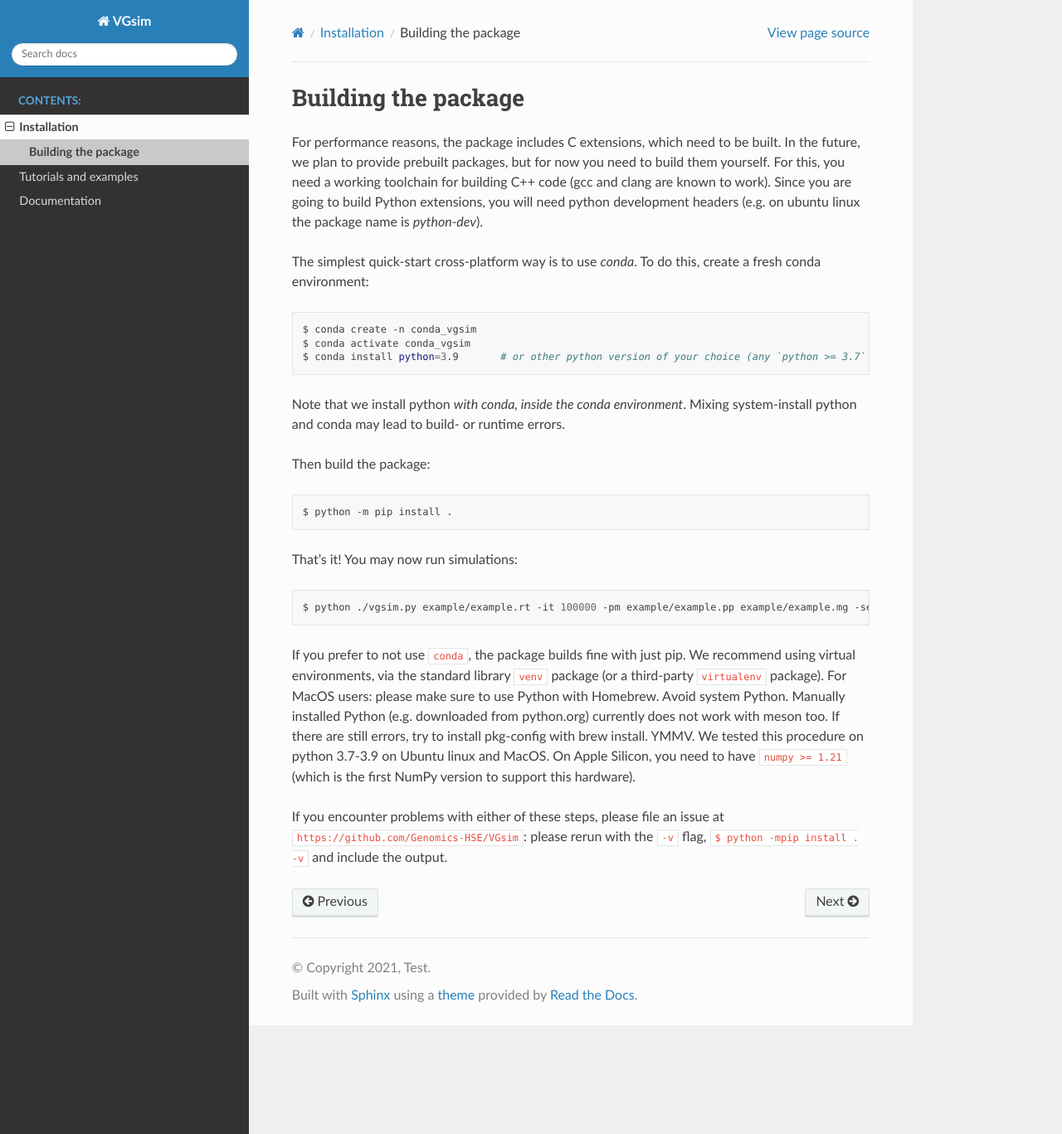
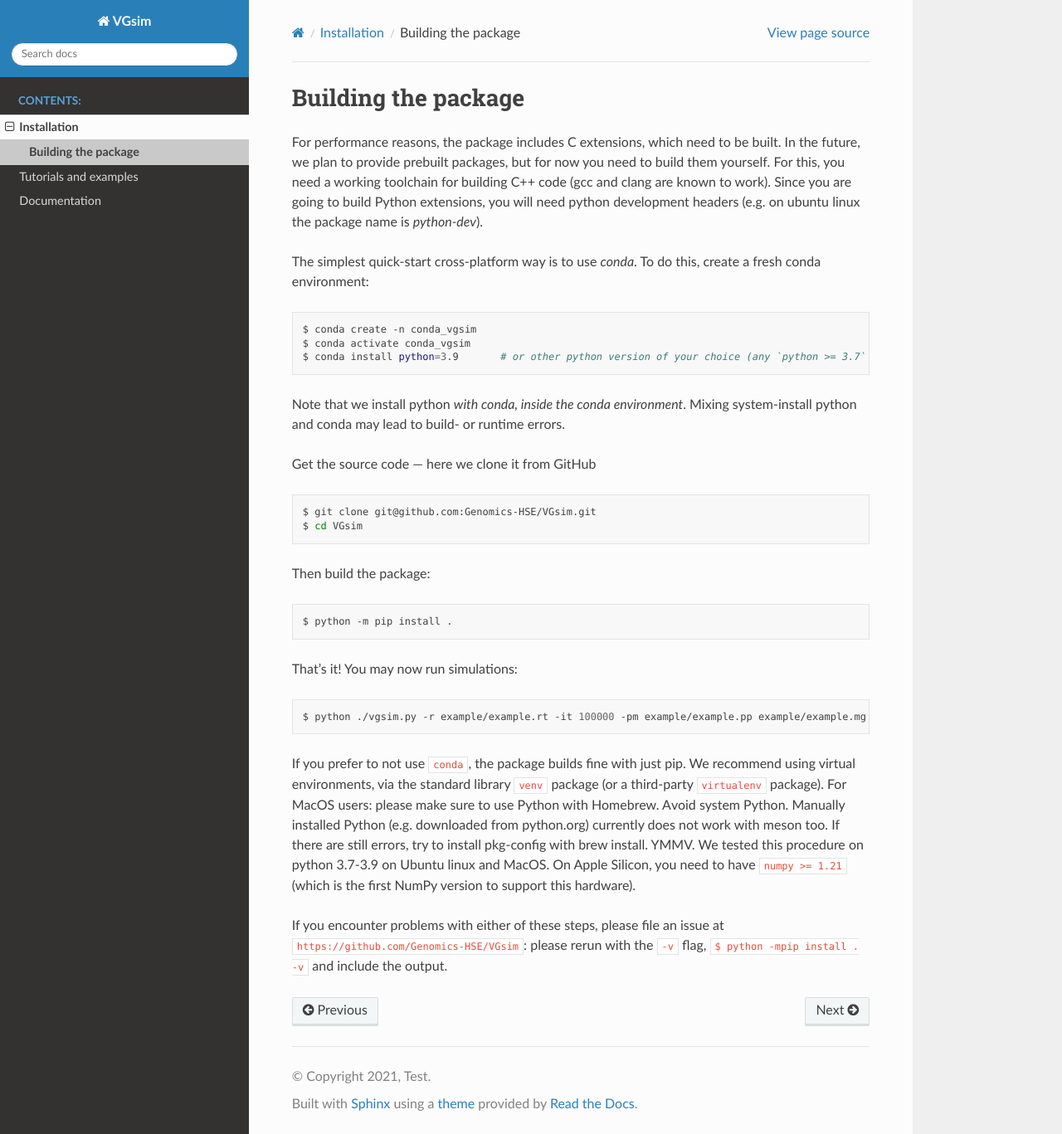
Before and after one commit to Genomics-HSE/VGsim, a Sphinx documentation site: the page built from docs/source/Installation.rst, in a window 1280 px wide and 1367 px high. Shown: the whole window at 83% size. Built offline with Sphinx 7.4.7 and the Read the Docs theme 2.0.0, drawn with Linux system fonts in a browser that asks for light colours.

Commit message:
DOC: update the install instructions
* fix the example (add missing `-r` to `example/example.rt`)
* explicitly add the git clone step

```diff
--- a/docs/source/Installation.rst
+++ b/docs/source/Installation.rst
@@ -17,6 +17,13 @@ The simplest quick-start cross-platform way is to use `conda`. To do this, creat
 
 Note that we install python *with conda, inside the conda environment*. Mixing system-install python and conda may lead to build- or runtime errors.
 
+Get the source code --- here we clone it from GitHub
+
+.. code-block:: bash
+
+	$ git clone git@github.com:Genomics-HSE/VGsim.git
+	$ cd VGsim
+
 Then build the package:
 
 .. code-block:: bash
@@ -28,7 +35,7 @@ You may now run simulations:
 
 .. code-block:: bash
 
-	$ python ./vgsim.py example/example.rt -it 100000 -pm example/example.pp example/example.mg -seed 2020
+	$ python ./vgsim.py -r example/example.rt -it 100000 -pm example/example.pp example/example.mg -seed 2020
 
 If you prefer to not use ``conda``, the package builds fine with just pip. We recommend using virtual environments, via the standard library ``venv`` package (or a third-party ``virtualenv`` package). For MacOS users: please make sure to use Python with Homebrew. Avoid system Python. Manually installed Python (e.g. downloaded from python.org) currently does not work with meson too. If there are still errors, try to install pkg-config with brew install. YMMV.
 We tested this procedure on python 3.7-3.9 on Ubuntu linux and MacOS.
```
